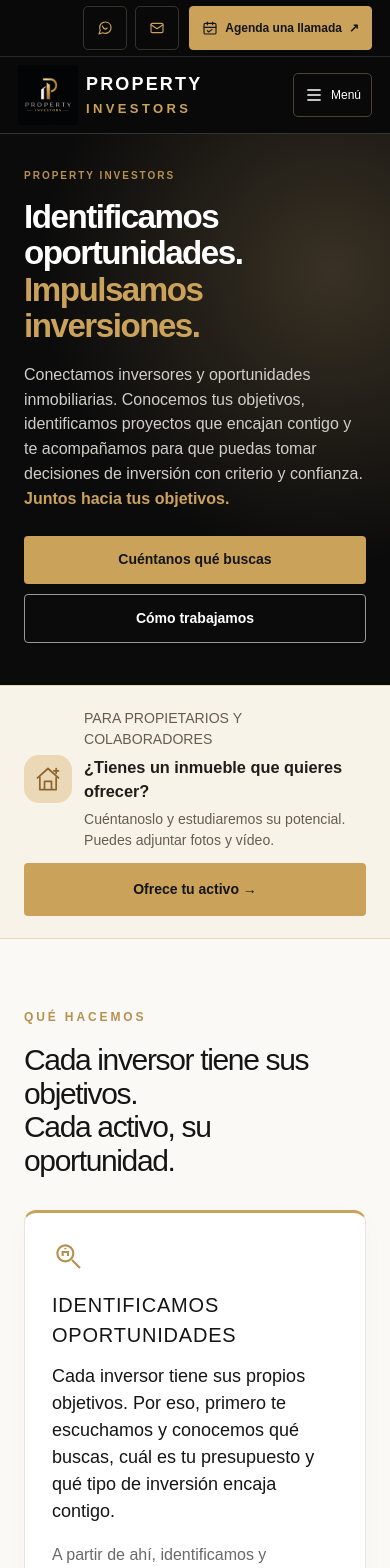
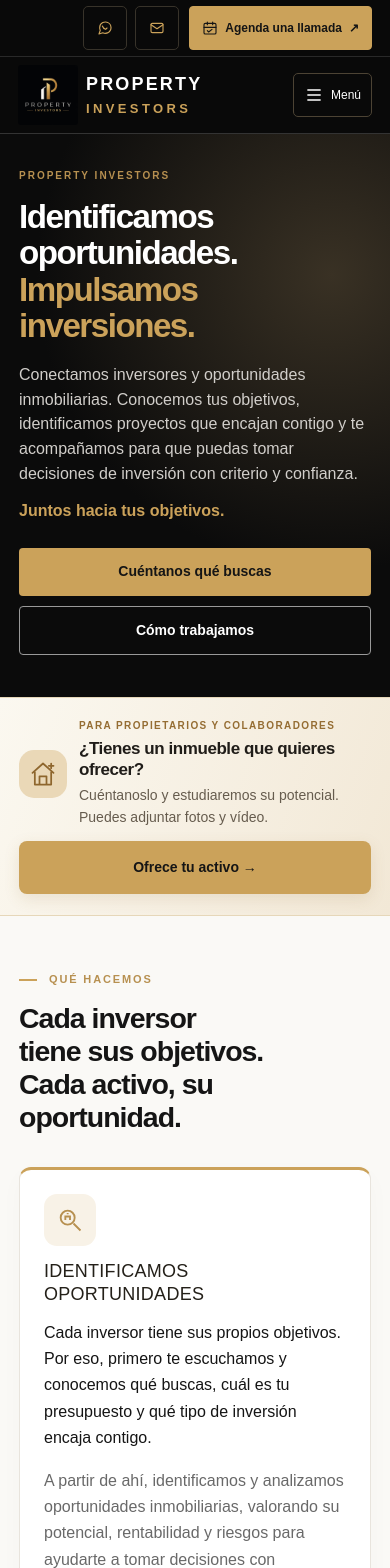
Before and after one commit to propertyinvestors42/property-investors-web, a Next.js app: page / in a window 390 px wide. Shown: the top 1568 px of the page. Built offline with nearby package versions, Linux system fonts and the light colour scheme.

Commit message:
Polish typography, icons and responsive layouts across homepage

```diff
--- a/src/app/globals.css
+++ b/src/app/globals.css
@@ -144,3 +144,69 @@ a:focus-visible,summary:focus-visible{outline:3px solid var(--gold);outline-offs
 .asset-top-banner-copy span{font-size:.96rem;color:#665c4e}
 .asset-top-banner-button{white-space:nowrap}
 @media(max-width:720px){.asset-top-banner{padding:22px 0}.asset-top-banner-inner{flex-wrap:wrap;gap:12px}.asset-top-banner-icon{width:48px;height:48px}.asset-top-banner-icon svg{width:28px;height:28px}.asset-top-banner-copy{flex:1 1 calc(100% - 65px)}.asset-top-banner-copy strong{font-size:1.02rem}.asset-top-banner-copy span{font-size:.88rem}.asset-top-banner-button{width:100%;text-align:center;justify-content:center}}
+
+/* Editorial polish: consistent headings, cards and mobile-first readability */
+html{overflow-x:clip}
+body{overflow-wrap:break-word}
+.section h2{max-width:900px;text-wrap:balance}
+.section-kicker{display:inline-flex;align-items:center;gap:12px}
+.section-kicker:before{content:"";width:26px;height:2px;background:var(--gold);flex:none}
+.section h2{font-weight:650;line-height:1.14}
+.service-grid .card,.steps-grid .card,.complementary-card{transition:transform .2s ease,box-shadow .2s ease}
+.service-grid .card:hover,.steps-grid .card:hover{transform:translateY(-3px);box-shadow:0 14px 30px #30271612}
+.service-grid .card svg{background:#f8f2e7;border-radius:13px;box-sizing:content-box;padding:12px}
+.service-grid .card h3{line-height:1.3;color:#242019}
+.service-grid .card p{overflow-wrap:anywhere}
+.step-head{display:flex;align-items:center;gap:13px;margin-bottom:18px}
+.step-rule{height:1px;background:#e6d9c2;flex:1}
+.steps-grid .card{border-top:3px solid #d3ae6d}
+.steps-grid h3{line-height:1.3;margin-bottom:12px}
+.complementary-card{background:linear-gradient(160deg,#fff 70%,#faf7f0)}
+.complementary-card h3{line-height:1.28;letter-spacing:-.02em}
+.investment-more{display:inline-flex;align-items:center;gap:9px}
+.investment-more span{transition:transform .2s ease}
+.investment-card:hover .investment-more span{transform:translateX(4px)}
+.asset-top-banner{background:linear-gradient(110deg,#fbf8f0,#f2e8d6)}
+.asset-top-banner-inner{gap:22px}
+.asset-top-eyebrow{color:#956d33!important;font-size:10px!important;font-weight:800;letter-spacing:.14em;line-height:1.4}
+.asset-top-banner-copy strong{font-size:clamp(18px,2vw,23px);letter-spacing:-.025em;line-height:1.25}
+.asset-top-banner-copy>span:last-child{line-height:1.55}
+.asset-top-banner-button{border-radius:8px;box-shadow:0 5px 16px #8e662d22}
+.asset-top-banner-button:hover{background:#dbb875}
+.asset-spotlight h2{max-width:750px}
+.asset-spotlight .button{margin-top:8px}
+.faq summary{position:relative;padding-right:35px;line-height:1.45}
+.faq summary::marker{color:#b79050}
+@media(max-width:960px){.steps-grid .card-body{padding:23px}.service-grid .card-body{padding:24px}}
+@media(max-width:720px){
+ .section{padding-top:58px;padding-bottom:58px}
+ .section h2{font-size:clamp(28px,7.3vw,38px);line-height:1.16;letter-spacing:-.035em;margin:14px 0 22px}
+ .section-kicker{font-size:11px;letter-spacing:.17em;line-height:1.5}
+ .section-kicker:before{width:18px}
+ .card-body{padding:22px}
+ .service-grid,.steps-grid,.investment-grid,.complementary-grid{gap:15px}
+ .service-grid .card h3{font-size:18px!important;letter-spacing:.015em!important}
+ .service-grid .card p{font-size:16px!important;line-height:1.65!important}
+ .service-grid .card svg{width:28px!important;height:28px!important;margin-bottom:14px!important}
+ .steps-grid h3,.complementary-card h3{font-size:20px}
+ .asset-top-banner{padding:21px 0}
+ .asset-top-banner-inner{gap:12px}
+ .asset-top-banner-copy strong{font-size:18px}
+ .asset-top-banner-copy>span:last-child{font-size:14px}
+ .asset-top-banner-button{min-height:48px;display:flex;align-items:center;justify-content:center}
+ .asset-spotlight h2{font-size:clamp(28px,7.3vw,38px)}
+ .asset-spotlight .button{display:inline-flex;min-height:48px;align-items:center;justify-content:center}
+ .faq summary{font-size:17px}
+ .hero-tagline{margin-top:12px!important}
+}
+@media(max-width:420px){
+ .wrap,.wrap.section{padding-left:19px;padding-right:19px}
+ .investment-card{padding:21px}
+ .investment-card h3{font-size:21px}
+ .asset-top-banner-copy strong{font-size:17px}
+ .asset-spotlight-icon{width:70px;height:70px}
+ .asset-spotlight-icon svg{width:45px;height:45px}
+ .asset-spotlight .button{width:100%;text-align:center}
+ .section{padding-top:48px;padding-bottom:48px}
+}
+@media(prefers-reduced-motion:reduce){.service-grid .card,.steps-grid .card,.complementary-card,.investment-more span{transition:none!important;transform:none!important}}
```
